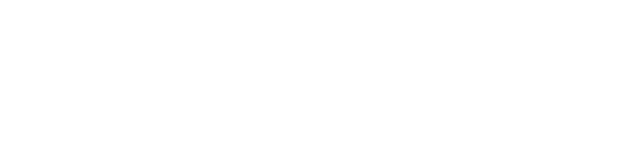
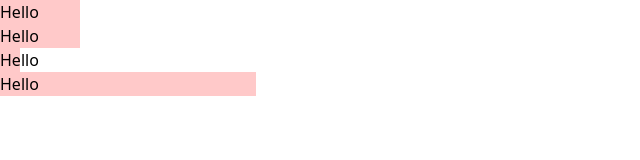
Before and after one commit to Harsh-Sharma123/TailwindCSS, a plain HTML site: page width/index.html in a window 1280 px wide. Shown: the whole page, without its empty margins (0-640 px from the left). Drawn offline with Linux system fonts and the light colour scheme.

Commit message:
widhts in tailwindcss

```diff
--- a/width/index.html
+++ b/width/index.html
@@ -4,10 +4,27 @@
     <meta charset="UTF-8">
     <meta name="viewport" content="width=device-width, initial-scale=1.0">
     <title>Widths in TailwindCSS</title>
+
+    <link rel="stylesheet" href="output.css">
+
 </head>
 <body>
 
-    <div></div>
+    <div class="bg-red-200 w-20">
+        Hello
+    </div>
+
+    <div class="bg-red-200 max-w-20">
+        Hello
+    </div>
+
+    <div class="bg-red-200 w-[20px]">
+        Hello
+    </div>
+
+    <div class="bg-red-200 w-3xs">
+        Hello
+    </div>
 
 </body>
 </html>
--- /dev/null
+++ b/width/style.css
@@ -0,0 +1 @@
+@import "tailwindcss";
```
Also changed, not shown: width/output.css (added).
